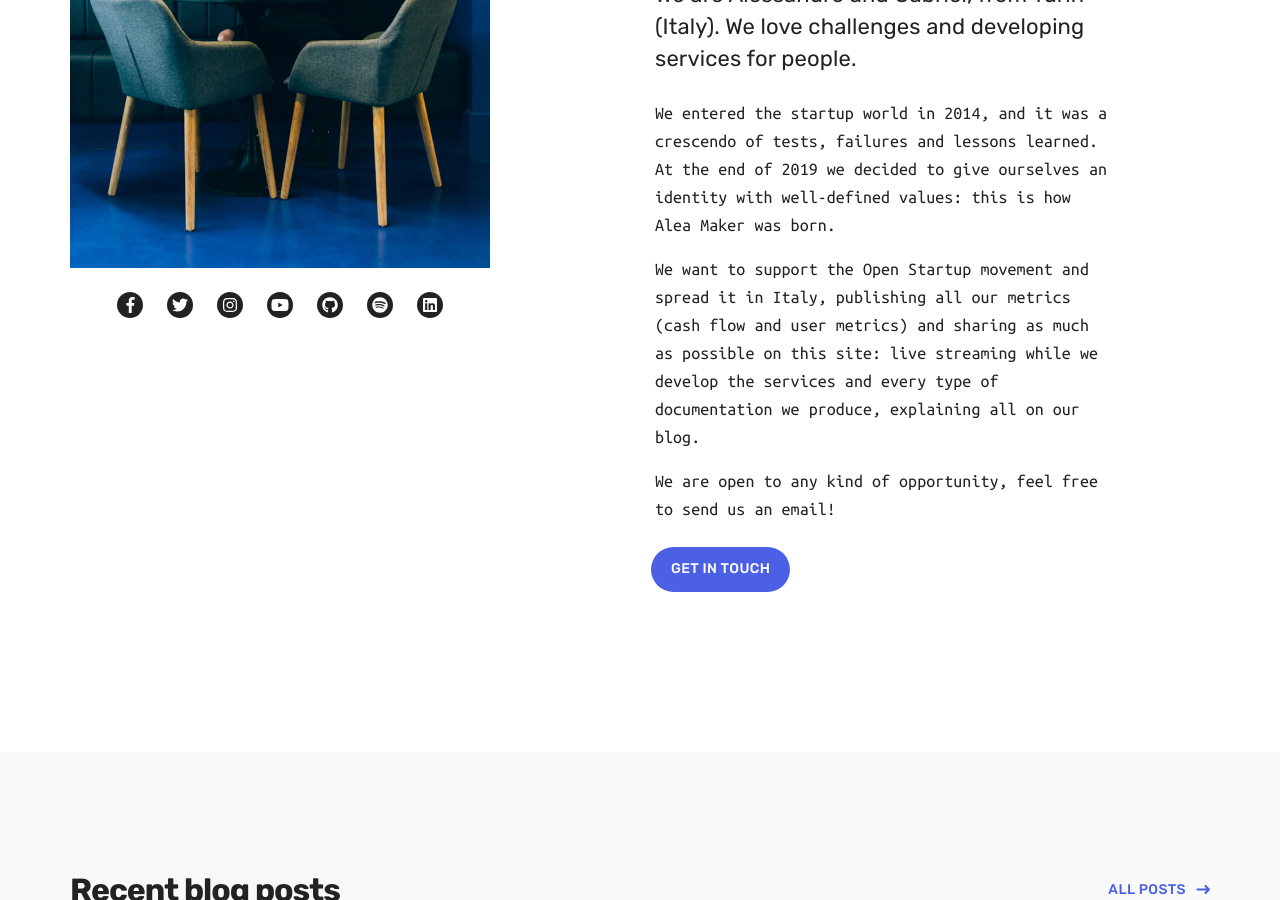
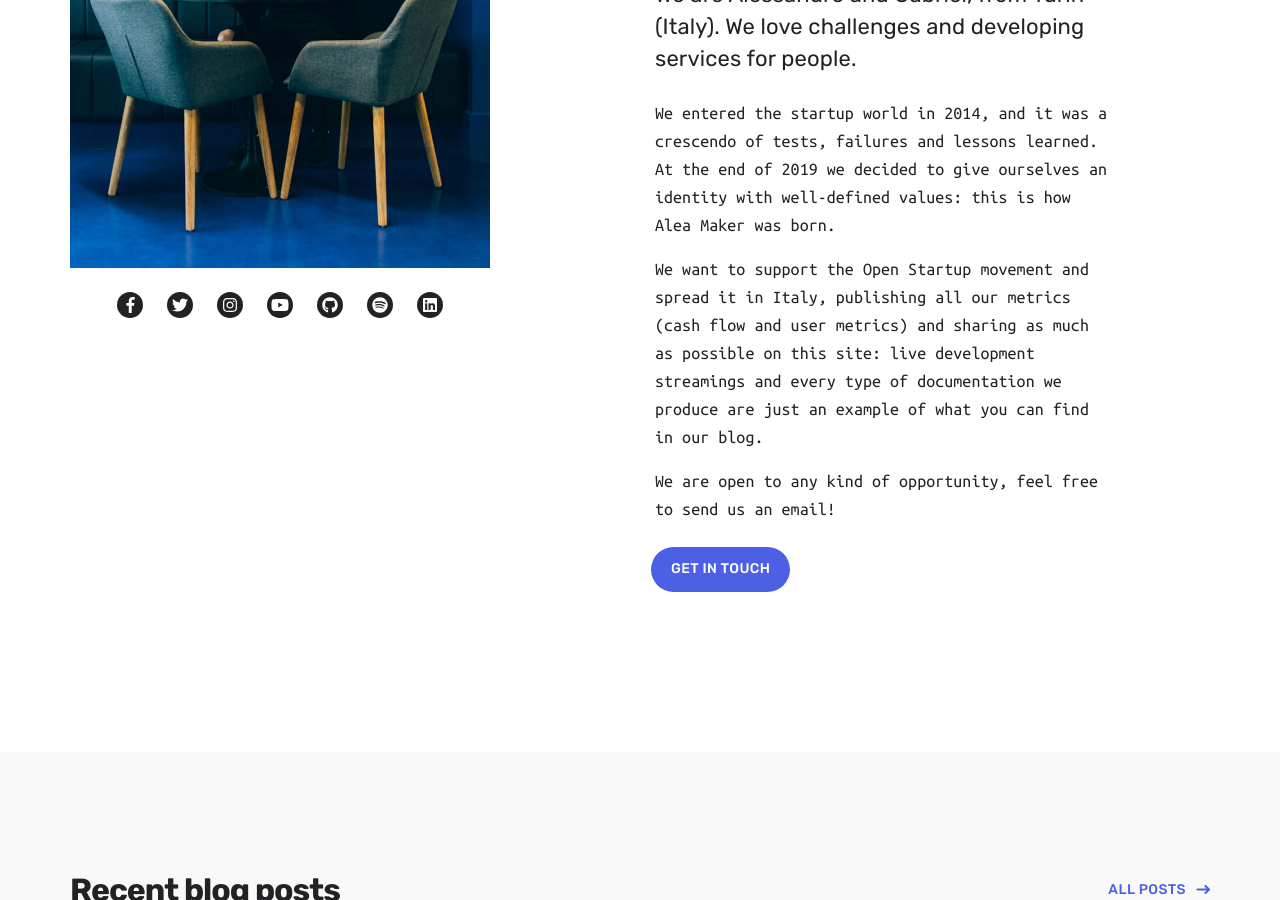
Before and after one commit to alea-git/alea-git.github.io, a Jekyll site: the page built from index.html, in a window 1280 px wide and 900 px high, scrolled down 3530 px. Built offline with Jekyll 4.4.1, drawn with Linux system fonts in a browser that asks for light colours; nearby versions of some CDN libraries.

Commit message:
Updated '_includes/section__about.html' via CloudCannon

```diff
--- a/_includes/section__about.html
+++ b/_includes/section__about.html
@@ -19,7 +19,7 @@
       </p>
 
       <p>We entered the startup world in 2014, and it was a crescendo of tests, failures and lessons learned. At the end of 2019 we decided to give ourselves an identity with well-defined values: this is how Alea Maker was born.
-        <p>We want to support the Open Startup movement and spread it in Italy, publishing all our metrics (cash flow and user metrics) and sharing as much as possible on this site: live streaming while we develop the services and every type of documentation we produce, explaining all on our blog.</p>
+        <p>We want to support the Open Startup movement and spread it in Italy, publishing all our metrics (cash flow and user metrics) and sharing as much as possible on this site: live development streamings and every type of documentation we produce are just an example of what you can find in our blog.</p>
       <p>We are open to any kind of opportunity, feel free to send us an email!</p>
 
       <a href="#" class="cta button--fill contact-trigger js-contact">Get in Touch</a>
```
